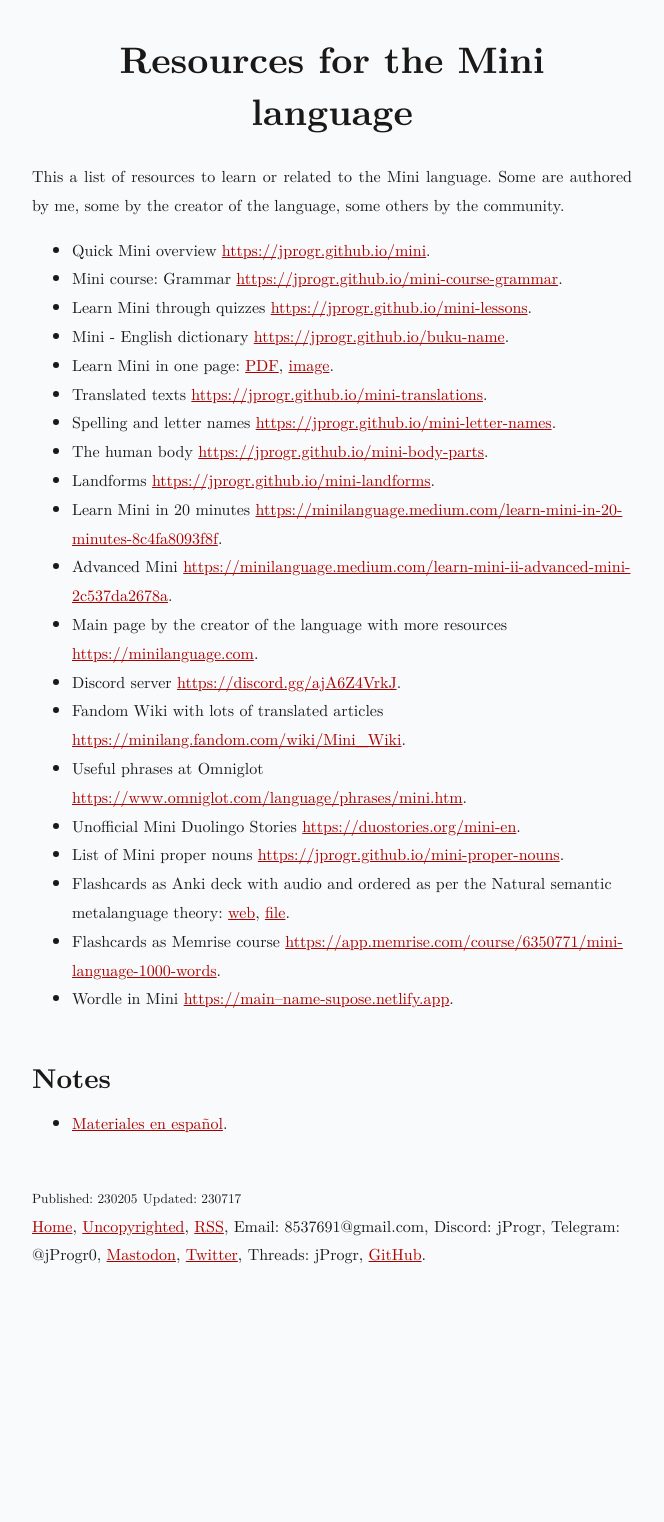
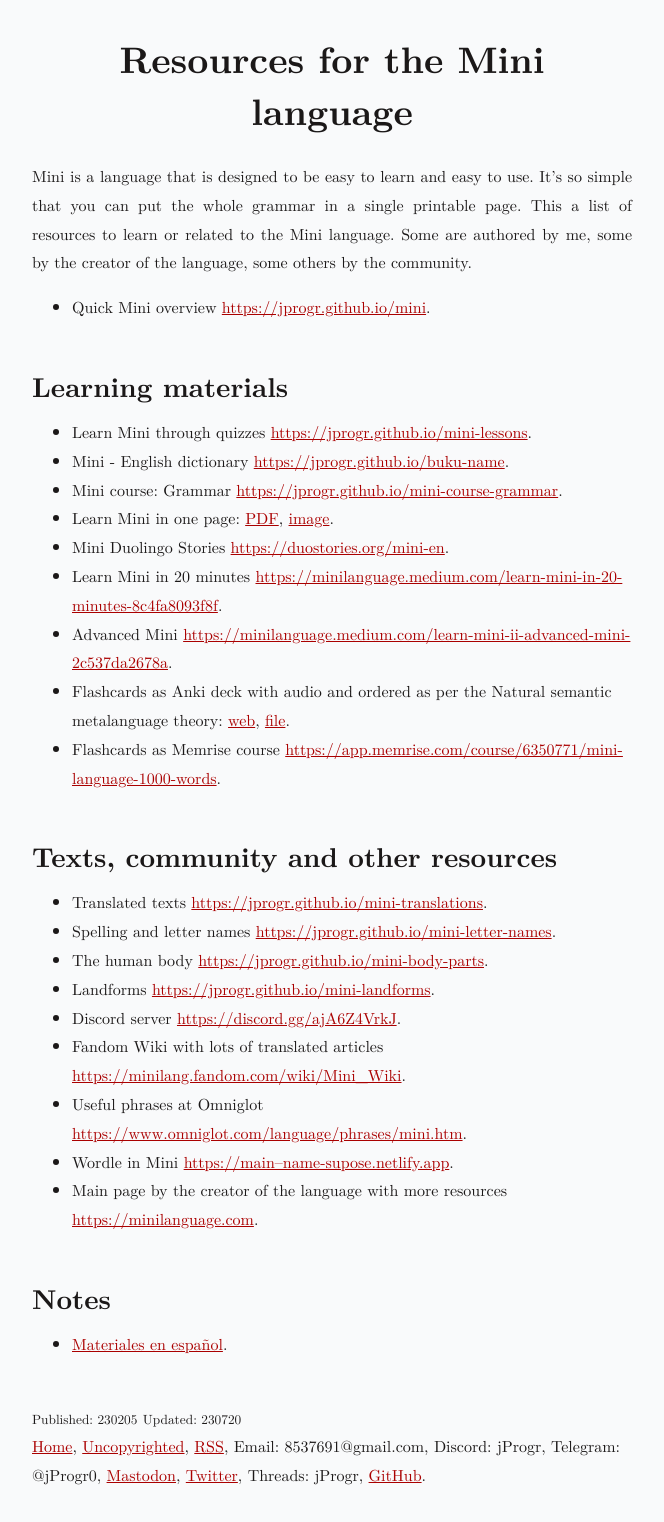
Before and after one commit to jProgr/jprogr.github.io, a Jekyll site: the page built from _posts/2023-02-05-mini-resources.md, in a window 1280 px wide. Shown: the whole page, without its empty margins (308-972 px from the left). Built offline with Jekyll 4.4.1, drawn with Linux system fonts in a browser that asks for light colours; before the commit the page ends 1301 px from its top, so only the background shows below that.

Commit message:
Update content
Updated "Resources for the Mini language".

```diff
--- a/_posts/2023-02-05-mini-resources.md
+++ b/_posts/2023-02-05-mini-resources.md
@@ -2,33 +2,38 @@
 title: "Resources for the Mini language"
 permalink: /mini-resources
 custom_date: "230205"
-updated_date: "230717"
+updated_date: "230720"
 ---
 
 # Resources for the Mini language
 
-This a list of resources to learn or related to the Mini language. Some are authored by me, some by the creator of the language, some others by the community.
+Mini is a language that is designed to be easy to learn and easy to use. It's so simple that you can put the whole grammar in a single printable page. This a list of resources to learn or related to the Mini language. Some are authored by me, some by the creator of the language, some others by the community.
 
 - Quick Mini overview [https://jprogr.github.io/mini](/mini).
-- Mini course: Grammar [https://jprogr.github.io/mini-course-grammar](/mini-course-grammar).
+
+## Learning materials
+
 - Learn Mini through quizzes [https://jprogr.github.io/mini-lessons](/mini-lessons).
 - Mini - English dictionary [https://jprogr.github.io/buku-name](/buku-name).
+- Mini course: Grammar [https://jprogr.github.io/mini-course-grammar](/mini-course-grammar).
 - Learn Mini in one page: [PDF](/assets/bin/mini_one_page.pdf), [image](/assets/images/mini_one_page.png).
+- Mini Duolingo Stories [https://duostories.org/mini-en](https://duostories.org/mini-en).
+- Learn Mini in 20 minutes [https://minilanguage.medium.com/learn-mini-in-20-minutes-8c4fa8093f8f](https://minilanguage.medium.com/learn-mini-in-20-minutes-8c4fa8093f8f).
+- Advanced Mini [https://minilanguage.medium.com/learn-mini-ii-advanced-mini-2c537da2678a](https://minilanguage.medium.com/learn-mini-ii-advanced-mini-2c537da2678a).
+- Flashcards as Anki deck with audio and ordered as per the Natural semantic metalanguage theory: [web](https://ankiweb.net/shared/info/2034803154), [file](/assets/bin/mini_with_audio_nsm.apkg).
+- Flashcards as Memrise course [https://app.memrise.com/course/6350771/mini-language-1000-words](https://app.memrise.com/course/6350771/mini-language-1000-words).
+
+## Texts, community and other resources
+
 - Translated texts [https://jprogr.github.io/mini-translations](/mini-translations).
 - Spelling and letter names [https://jprogr.github.io/mini-letter-names](/mini-letter-names).
 - The human body [https://jprogr.github.io/mini-body-parts](/mini-body-parts).
 - Landforms [https://jprogr.github.io/mini-landforms](/mini-landforms).
-- Learn Mini in 20 minutes [https://minilanguage.medium.com/learn-mini-in-20-minutes-8c4fa8093f8f](https://minilanguage.medium.com/learn-mini-in-20-minutes-8c4fa8093f8f).
-- Advanced Mini [https://minilanguage.medium.com/learn-mini-ii-advanced-mini-2c537da2678a](https://minilanguage.medium.com/learn-mini-ii-advanced-mini-2c537da2678a).
-- Main page by the creator of the language with more resources [https://minilanguage.com](https://minilanguage.com/).
 - Discord server [https://discord.gg/ajA6Z4VrkJ](https://discord.gg/ajA6Z4VrkJ).
 - Fandom Wiki with lots of translated articles [https://minilang.fandom.com/wiki/Mini_Wiki](https://minilang.fandom.com/wiki/Mini_Wiki).
 - Useful phrases at Omniglot [https://www.omniglot.com/language/phrases/mini.htm](https://www.omniglot.com/language/phrases/mini.htm).
-- Unofficial Mini Duolingo Stories [https://duostories.org/mini-en](https://duostories.org/mini-en).
-- List of Mini proper nouns [https://jprogr.github.io/mini-proper-nouns](/mini-proper-nouns).
-- Flashcards as Anki deck with audio and ordered as per the Natural semantic metalanguage theory: [web](https://ankiweb.net/shared/info/2034803154), [file](/assets/bin/mini_with_audio_nsm.apkg).
-- Flashcards as Memrise course [https://app.memrise.com/course/6350771/mini-language-1000-words](https://app.memrise.com/course/6350771/mini-language-1000-words).
 - Wordle in Mini [https://main--name-supose.netlify.app](https://main--name-supose.netlify.app).
+- Main page by the creator of the language with more resources [https://minilanguage.com](https://minilanguage.com/).
 
 ## Notes
 
```
